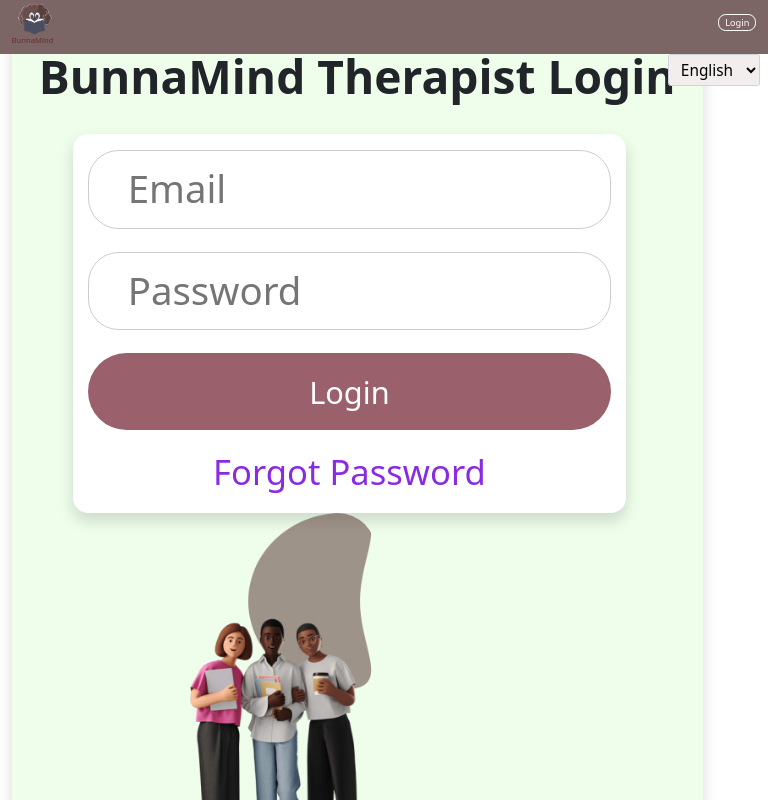
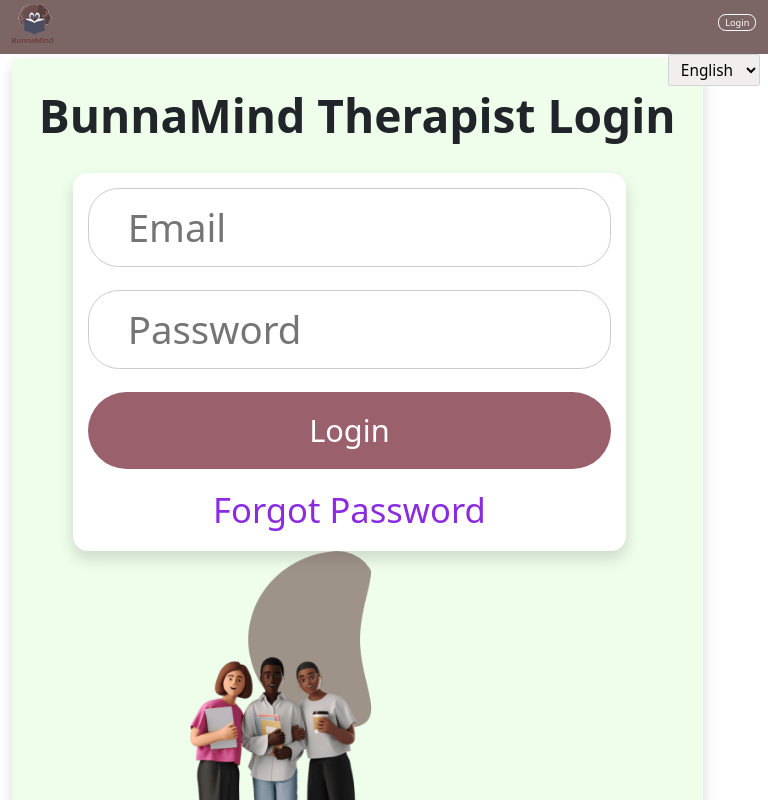
Before and after one commit to Tesfahun03/online-therapy, a React (Create React App) app in the folder client-side/: page /login-d in a window 768 px wide. Shown: the top 800 px of the page. Built offline with nearby package versions, Linux system fonts and the light colour scheme.

Commit message:
index.js is updated

```diff
--- a/client-side/src/index.js
+++ b/client-side/src/index.js
@@ -4,7 +4,7 @@
 import 'bootstrap/dist/css/bootstrap.min.css';
 import { BrowserRouter } from 'react-router-dom';
 import App from './App';
-import { I18nextProvider, initReactI18next } from 'react-i18next';
+import { I18nextProvider} from 'react-i18next';
 import i18next from 'i18next';
 import global_oromo from "./translator/oromo/global.json"
 import global_english from "./translator/english/global.json"
@@ -37,11 +37,9 @@
 
 const root = ReactDOM.createRoot(document.getElementById('root'));
 root.render(
-  <React.StrictMode>
     <I18nextProvider i18n={i18next}>
       <BrowserRouter> {/* Wrap the App component with BrowserRouter */}
         <App />
       </BrowserRouter>
-    </I18nextProvider> {/* Closing tag for I18nextProvider */}
-  </React.StrictMode>
+    </I18nextProvider>
 );
--- a/client-side/src/styles/therapistlogin.css
+++ b/client-side/src/styles/therapistlogin.css
@@ -46,7 +46,7 @@
     }
 }
 
-.container {
+.loginTherapist .container {
     margin-left: -2vw;
     width: 90vw;
     height: 50vw;
@@ -129,7 +129,7 @@
     background-color: #7B444E;
 }
 @media (min-width: 768px) and (max-width:920px){
-    .container {
+    .loginTherapist .container {
         width: 100vw;
         height: auto;
     }
@@ -191,14 +191,15 @@
     }
 }
 @media (max-width: 768px) {
-    .container {
+    .loginTherapist .container {
+        margin-top: 2vw;
         width: 90vw;
         height: auto;
     }
 
     .therapistLogin {
         background-color: #4fec3018;
-        margin-top: -5vw;
+        margin-top: -2vw;
         width: 90vw;
         margin-left: -3vw;
         height: auto;
--- a/client-side/src/views/therapistPages/LoginTherapist.jsx
+++ b/client-side/src/views/therapistPages/LoginTherapist.jsx
@@ -1,33 +1,39 @@
 import "../../styles/therapistlogin.css"
-import React, { useContext, useEffect} from "react"
-import { Link } from 'react-router-dom'
+import React, { useContext, useEffect, useState } from "react";
+import { Link } from 'react-router-dom';
 import { useTranslation } from "react-i18next";
-import AuthContext from "../../context/AuthContext"
+import AuthContext from "../../context/AuthContext";
+
 export default function LoginTherapist() {
     const [t, i18n] = useTranslation("global");
+    const [selectedLanguage, setSelectedLanguage] = useState("english"); // State to store selected language
+
     useEffect(() => {
         // Check if a language is saved in local storage
         const savedLanguage = localStorage.getItem("preferredLanguage");
         if (savedLanguage) {
             i18n.changeLanguage(savedLanguage);
+            setSelectedLanguage(savedLanguage); // Set selected language from local storage
         }
     }, []);
+
     const handleChangeLanguage = (e) => {
-        const selectedLanguage = e.target.value;
-        i18n.changeLanguage(selectedLanguage);
-        localStorage.setItem("preferredLanguage", selectedLanguage);
+        const language = e.target.value;
+        i18n.changeLanguage(language);
+        setSelectedLanguage(language); // Update selected language in state
+        localStorage.setItem("preferredLanguage", language); // Save selected language in local storage
     };
 
-    const {loginUser} =useContext(AuthContext)
+    const { loginUser } = useContext(AuthContext);
 
     const handleLoginSubmit = e => {
-        e.preventDefault()
-        const email = e.target.email.value
-        const password = e.target.password.value
-        email.length >0 && loginUser(email, password)
+        e.preventDefault();
+        const email = e.target.email.value;
+        const password = e.target.password.value;
+        email.length > 0 && loginUser(email, password);
 
-        console.log(email)
-        console.log(password)
+        console.log(email);
+        console.log(password);
     };
 
     return (
@@ -36,6 +42,7 @@
                 <select
                     className="preferedLanguage"
                     onChange={handleChangeLanguage}
+                    value={selectedLanguage} // Set value to the selected language
                 >
                     <option value="english">English</option>
                     <option value="amharic">Amharic</option>
@@ -56,7 +63,7 @@
                             </div>
                         </div>
                         <div className="loginRight">
-                        <form onSubmit={handleLoginSubmit} >
+                            <form onSubmit={handleLoginSubmit}>
                                 <input
                                     type="email"
                                     className="therapistLoginInput"
```
Lines whose indentation alone changed are shown as unchanged.
